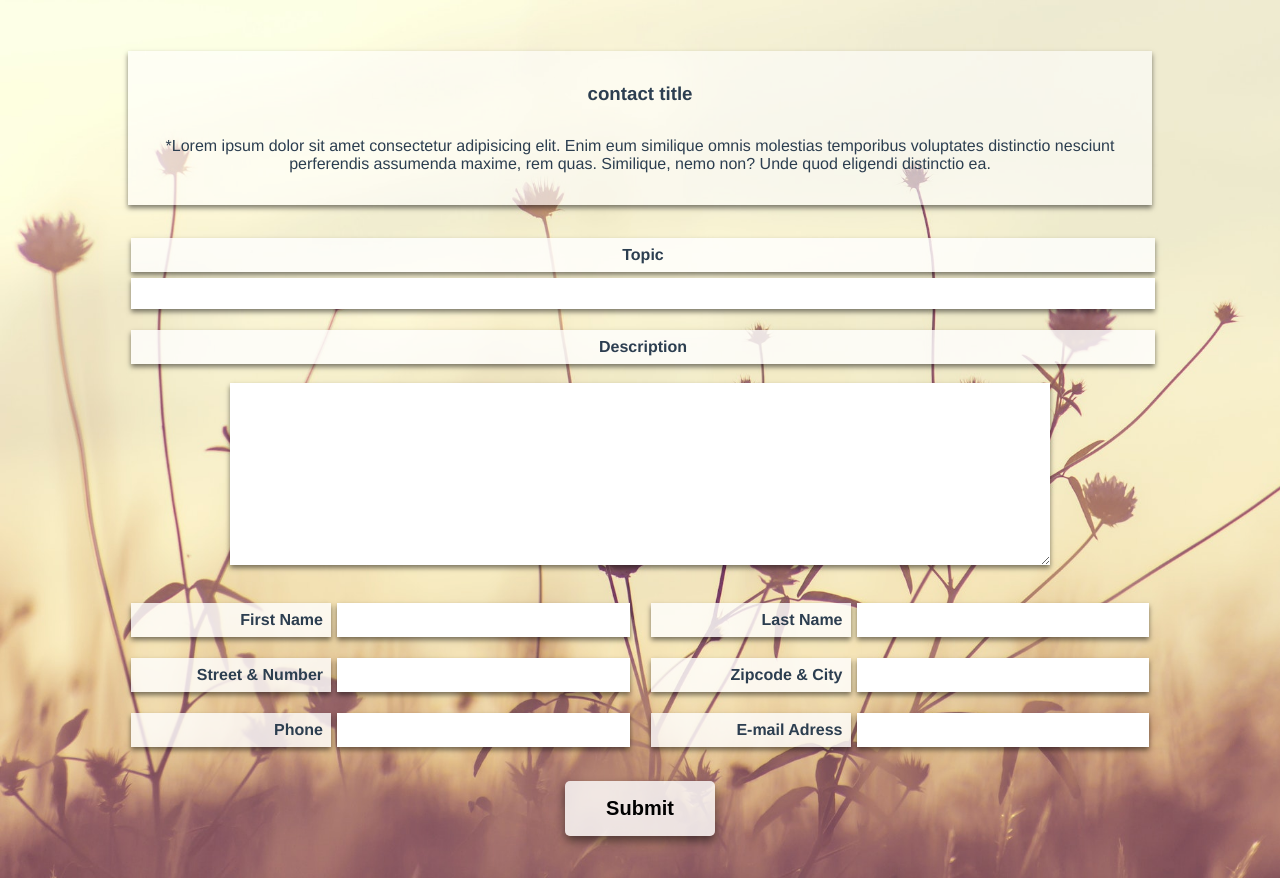
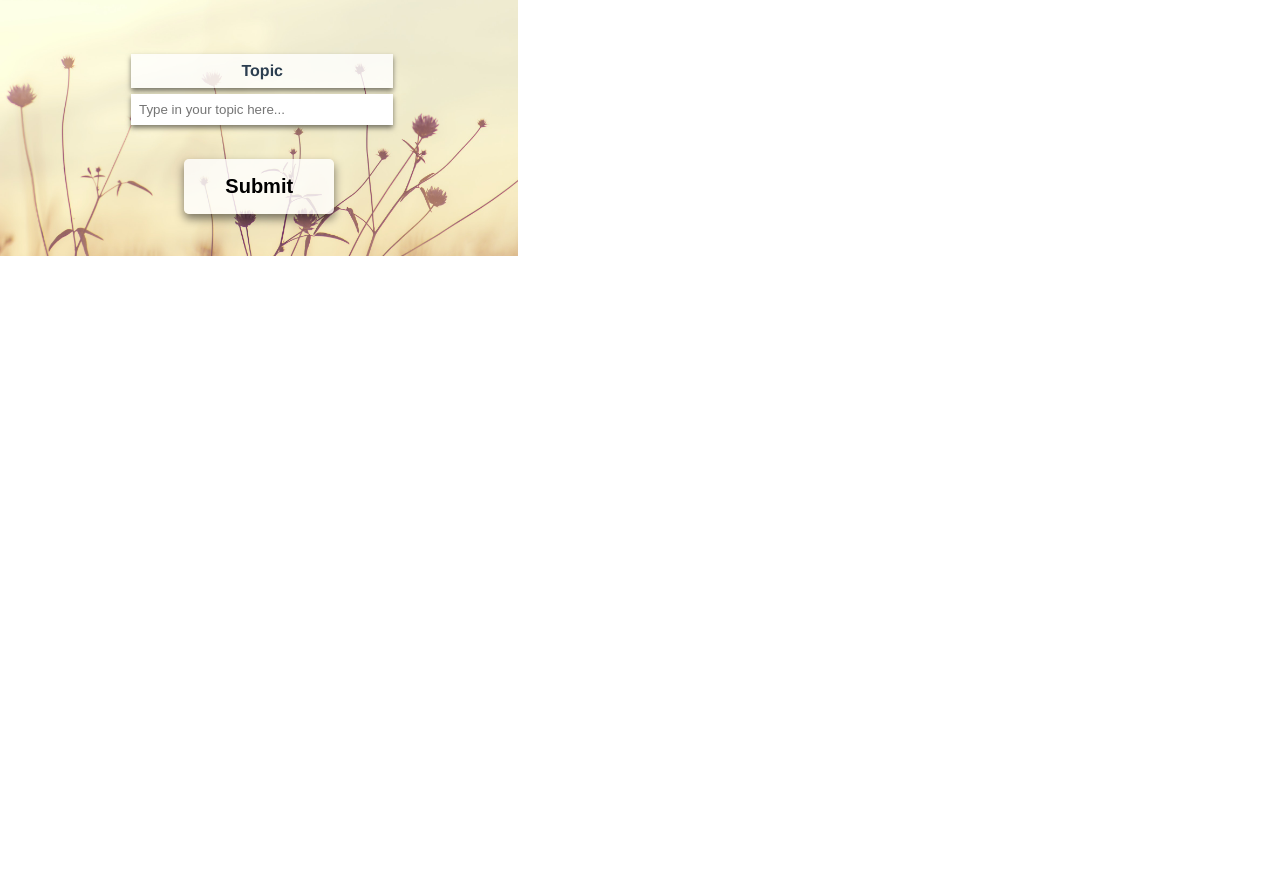
Before and after one commit to TapeMate/vue-contactform, a Vue app: page /#/ in a window 1280 px wide. After the commit the page ends 800 px from the top, so only its background shows below. Built offline with nearby package versions, Linux system fonts and the light colour scheme.

Commit message:
made more simple.

```diff
--- a/src/components/ContactForm.vue
+++ b/src/components/ContactForm.vue
@@ -1,6 +1,6 @@
 <template>
   <div class="form-container">
-    <div class="form-entry-info">
+    <!-- <div class="form-entry-info">
       <h3>contact title</h3>
       <p>
         *Lorem ipsum dolor sit amet consectetur adipisicing elit. Enim eum
@@ -8,14 +8,20 @@
         perferendis assumenda maxime, rem quas. Similique, nemo non? Unde quod
         eligendi distinctio ea.
       </p>
-    </div>
+    </div> -->
 
-    <form action="#">
+    <form @submit="onSubmit">
       <div class="input-control">
         <label for="contact-topic">Topic</label>
-        <input type="text" name="" id="contact-topic" />
+        <input
+          type="text"
+          v-model="topic"
+          name="topic"
+          id="contact-topic"
+          placeholder="Type in your topic here..."
+        />
       </div>
-      <div class="input-control">
+      <!-- <div class="input-control">
         <label for="contact-textarea">Description</label
         ><textarea
           name=""
@@ -57,7 +63,7 @@
           <label for="email">E-mail Adress</label>
           <input type="text" name="" id="email" />
         </div>
-      </div>
+      </div> -->
       <button type="submit">Submit</button>
     </form>
   </div>
@@ -66,6 +72,22 @@
 <script>
 export default {
   name: "ContactForm",
+  data() {
+    return {
+      topic: "",
+    };
+  },
+  methods: {
+    onSubmit(e) {
+      e.preventDefault();
+
+      const newContact = {
+        topic: this.topic,
+      };
+
+      this.topic = "";
+    },
+  },
 };
 </script>
 
--- a/src/views/HomeView.vue
+++ b/src/views/HomeView.vue
@@ -20,9 +20,3 @@ export default {
   display: flex;
 }
 </style>
-
-<!-- ROADMAP:
-1. send data to db.json
-2. verify e-mail adress
-3. implement captcha
--->
--- a/vue.config.js
+++ b/vue.config.js
@@ -1,4 +1,17 @@
-const { defineConfig } = require('@vue/cli-service')
+// module.exports = {
+//   devServer: {
+//     proxy: {
+//       "^/api": {
+//         target: "http://localhost:5050",
+//         changeOrigin: true,
+//         logLebel: "debug",
+//         pathRewrite: { "^/api": "/" },
+//       },
+//     },
+//   },
+// };
+
+const { defineConfig } = require("@vue/cli-service");
 module.exports = defineConfig({
-  transpileDependencies: true
-})
+  transpileDependencies: true,
+});
```
